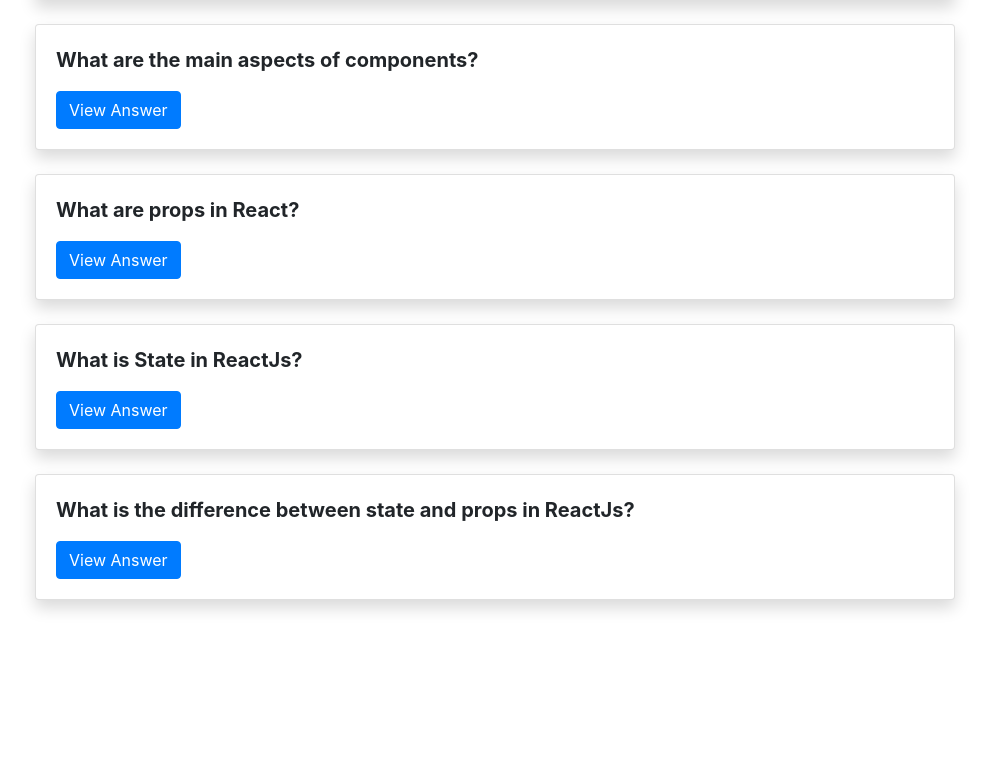
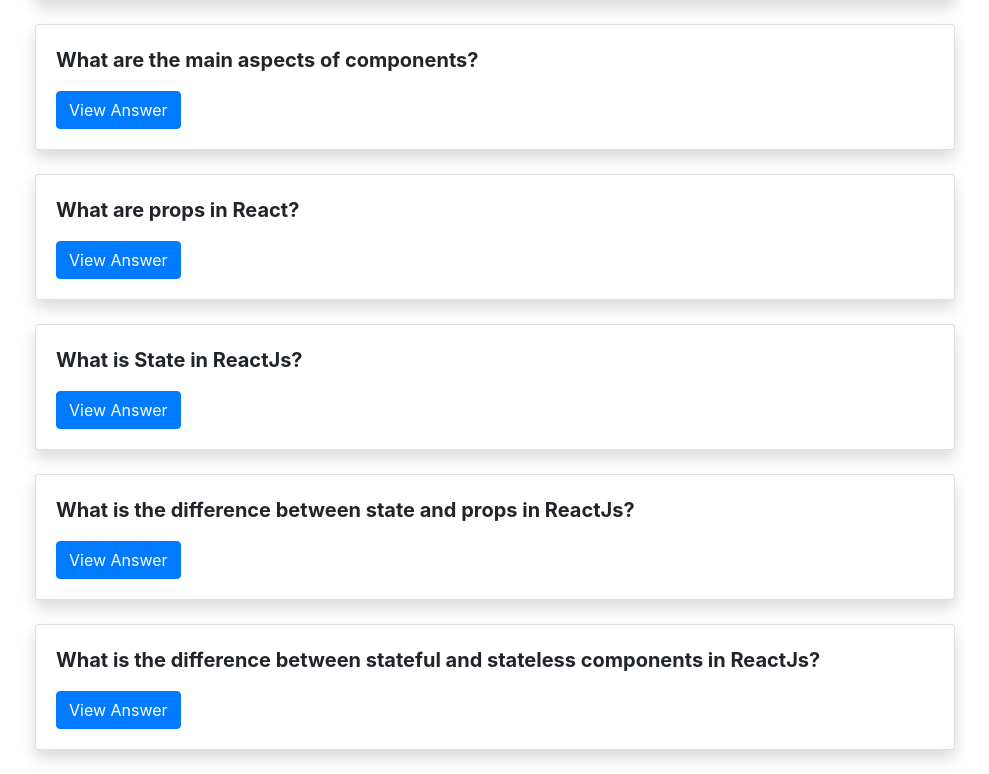
Before and after one commit to RaviSys/react-qa-app, a React (Create React App) app: page / in a window 1280 px wide. Shown: the part 702-1476 px from the top of the page, without its empty margins (145-1134 px from the left). Before the commit the page ends 1326 px from the top, so only its background shows below. Built offline with nearby package versions, Linux system fonts and the light colour scheme.

Commit message:
render list using map function

```diff
--- a/src/App.js
+++ b/src/App.js
@@ -29,6 +29,10 @@
     {
       id: 'q6',
       title: 'What is the difference between state and props in ReactJs?'
+    },
+    {
+      id: 'q7',
+      title: 'What is the difference between stateful and stateless components in ReactJs?'
     }
   ];
 
--- a/src/components/questions/Questions.js
+++ b/src/components/questions/Questions.js
@@ -3,12 +3,9 @@
 function Questions(props) {
   return (
     <div>
-      <QuestionItem title={props.items[0].title} />
-      <QuestionItem title={props.items[1].title} />
-      <QuestionItem title={props.items[2].title} />
-      <QuestionItem title={props.items[3].title} />
-      <QuestionItem title={props.items[4].title} />
-      <QuestionItem title={props.items[5].title} />
+      {props.items.map((question) => (
+        <QuestionItem title={question.title} />
+      ))}
     </div>
   )
 }
```
